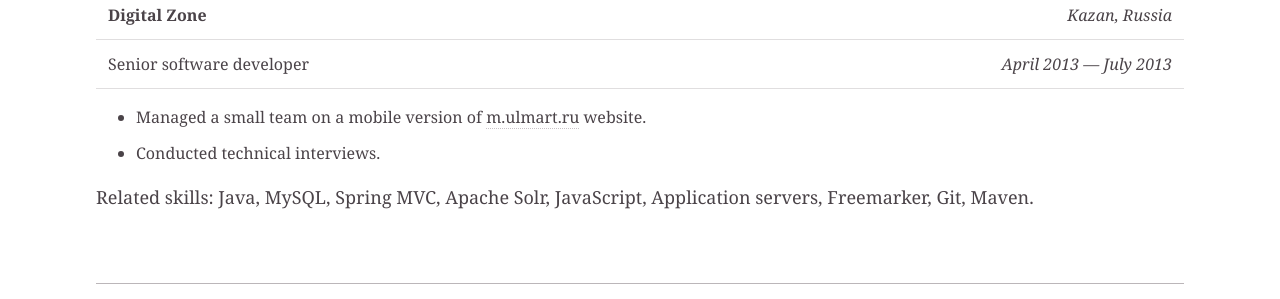
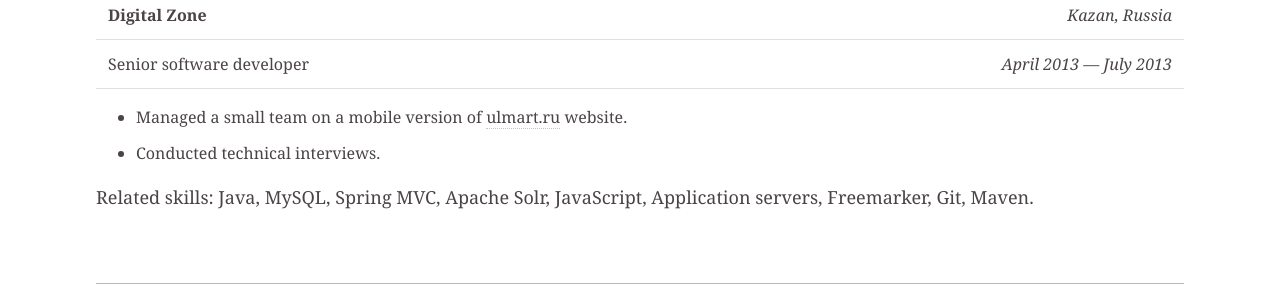
Before and after one commit to Foat/foat.github.io, a Jekyll site: the page built from cv.md, in a window 1280 px wide and 900 px high, scrolled down 3131 px. Shown: the part 154-453 px from the top of the window. Built offline with Jekyll 4.4.1, drawn with Linux system fonts in a browser that asks for light colours; some of the changed lines change nothing that is shown.

Commit message:
broken link fix

```diff
--- a/cv.md
+++ b/cv.md
@@ -112,7 +112,7 @@
 **[Digital Zone]**        | *Kazan, Russia*
 Senior software developer | *April 2013 --- July 2013*
 
-* Managed a small team on a mobile version of [m.ulmart.ru](http://m.ulmart.ru) website.
+* Managed a small team on a mobile version of [ulmart.ru](https://ulmart.ru) website.
 * Conducted technical interviews.
 
 Related skills: Java, MySQL, Spring MVC, Apache Solr, JavaScript, Application servers, Freemarker, Git, Maven.
@@ -122,7 +122,7 @@
 **[Digital Zone]** | *Kazan, Russia*
 Software developer | *September 2011 --- April 2013*
 
-Developed complex services for several high-loaded websites. Mostly worked on [ulmart.ru](http://www.ulmart.ru) project. Notable achievements related to this website:
+Developed complex services for several high-loaded websites. Mostly worked on [ulmart.ru](https://www.ulmart.ru) project. Notable achievements related to this website:
 
 * Built a search platform based on Apache Solr.
 * Created an asynchronous catalog of goods using JavaScript and Spring MVC.
```
Also changed, not shown: 2 other files.
